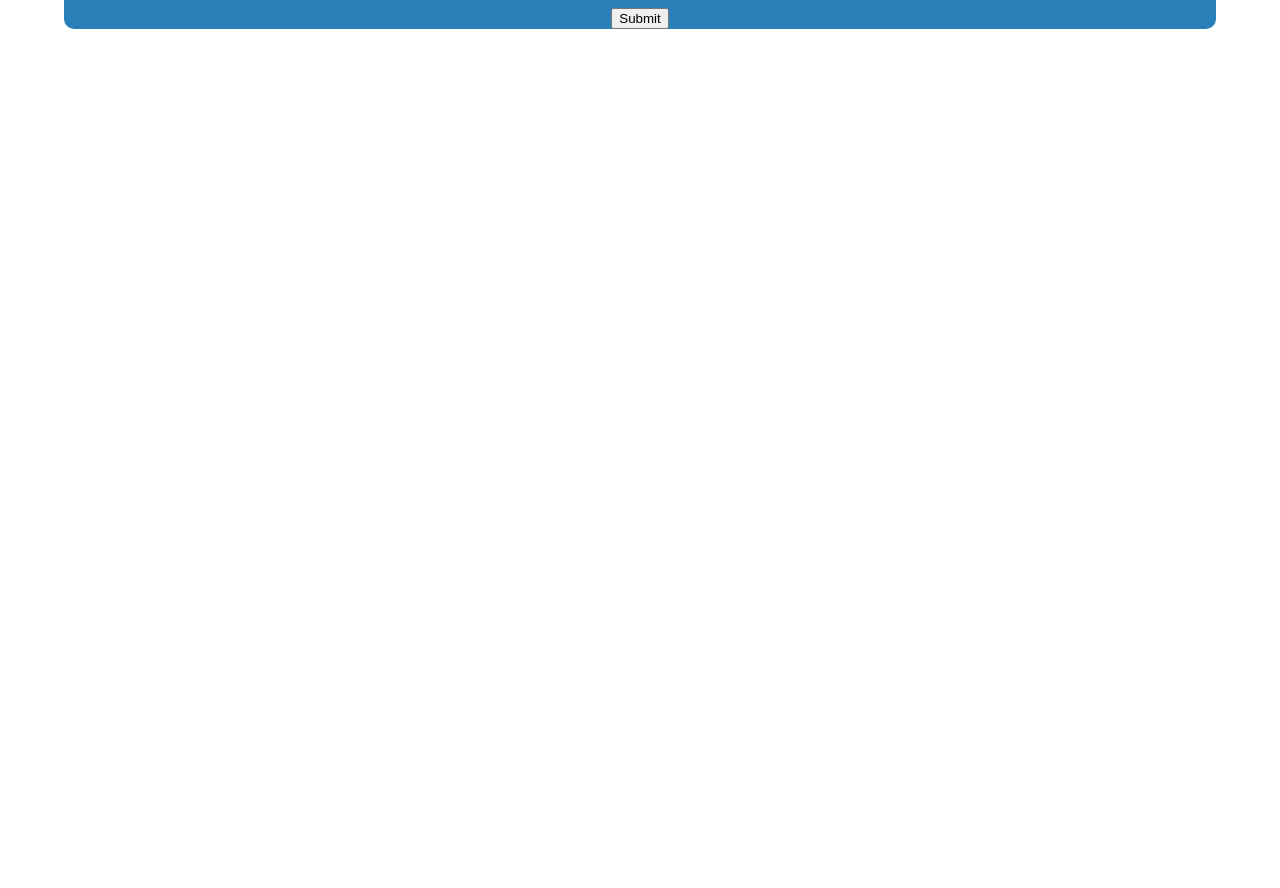
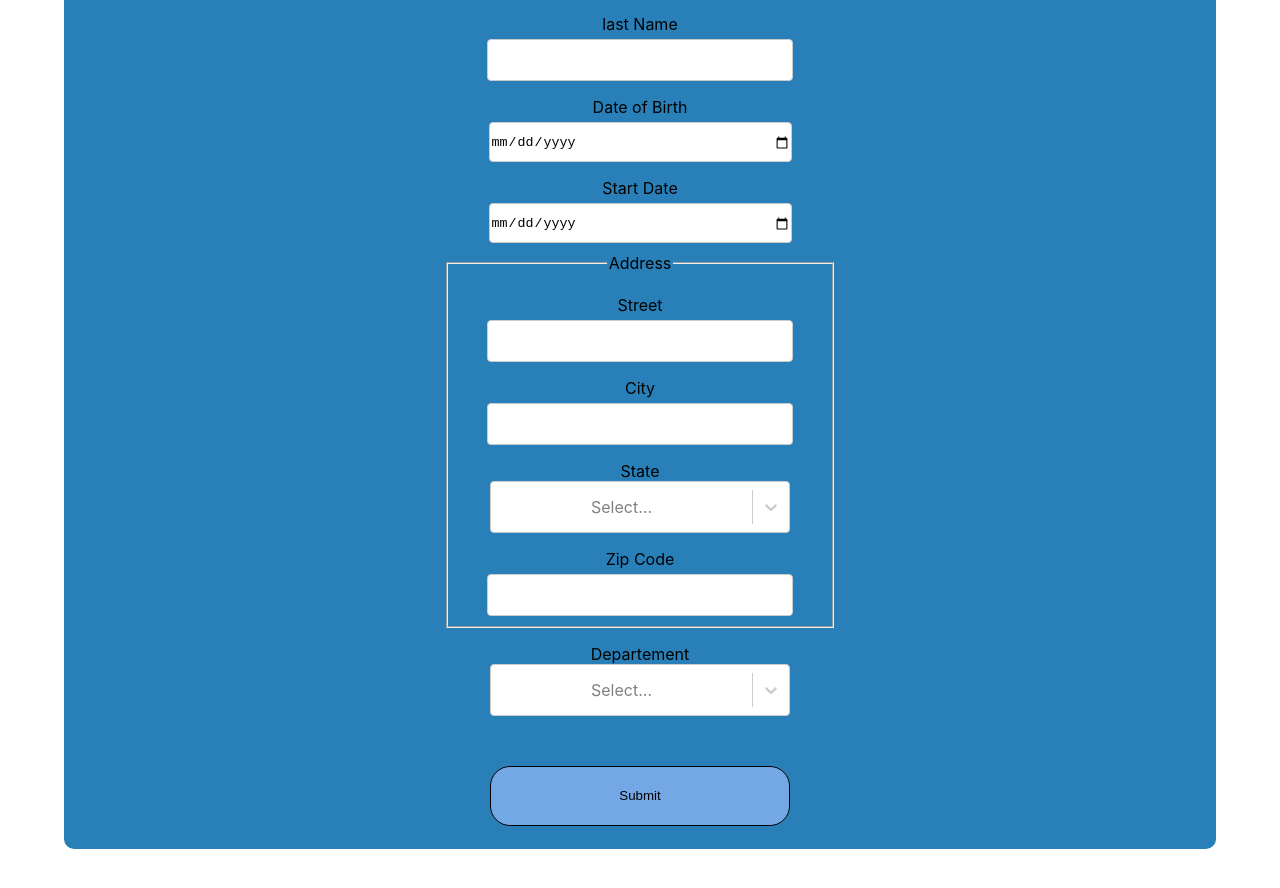
Before and after one commit to citymer/JeromeMercier_14_11102022, a React (Create React App) app: page / in a window 1280 px wide. Shown: the part 348-1236 px from the top of the page. Before the commit the page ends 800 px from the top, so only its background shows below. Built offline with nearby package versions, Linux system fonts and the light colour scheme.

Commit message:
mise en forme du formulaire avec tous les éléments

```diff
--- a/package.json
+++ b/package.json
@@ -13,6 +13,7 @@
     "react-redux": "^8.0.4",
     "react-router-dom": "^6.4.2",
     "react-scripts": "5.0.1",
+    "react-select": "^5.4.0",
     "sass": "^1.55.0",
     "styled-components": "^5.3.6",
     "web-vitals": "^2.1.4"
--- a/src/components/Formulaire.jsx
+++ b/src/components/Formulaire.jsx
@@ -1,23 +1,65 @@
 import React from 'react';
-import { useForm } from "react-hook-form";
+import Select from 'react-select'
+import { useForm,Controller } from "react-hook-form";
 
 const Formulaire = () => {
-    const { register,handleSubmit,formState:{errors}} = useForm(
-      {defaultValues: {firstName:"",lastName:""}});
+    const { register,handleSubmit,control,formState:{errors}} = useForm(
+      {defaultValues: {firstName:"",lastName:"",zipcode:""}});
 
     return (
     <form onSubmit={handleSubmit((data) => {
         console.log(data)
     })}>
-      <input {...register('firstName',{required: "this is required", minLength:{
-        value:2,message:"Min length is 2"}})}/>
+      <p>First Name</p>
+      <input  {...register('firstName',{required: "this is required", minLength:{
+        value:2,message:"Min length is 2"},pattern:/[A-Za-z]/})}/>
       <p>{errors.firstName?.message}</p>
+        <p>last Name</p>
       <input {...register("lastName",{required: "this is required", minLength:{
         value:2,
         message:"Min length is 2"
       }})}/>
       <p>{errors.lastName?.message}</p>
-      <input type="submit" />
+      <p>Date of Birth</p>
+      <input type="date"{...register("date", {valueAsDate:true})}/>
+      <p>Start Date</p>
+      <input type="date"{...register("startdate", {valueAsDate:true})}/>
+      <fieldset>
+        <legend>Address</legend>
+        <p>Street</p>
+        <input {...register("street", {required:"this is required"})}/>
+        <p>City</p>
+        <input {...register("city", {required:"this is required"})}/>
+        <p>State</p>
+        <Controller
+        name="select"
+        control={control}
+        render={({ field }) => <Select
+          {...field}
+          options={[
+            { value: "chocolate", label: "Chocolate" },
+            { value: "strawberry", label: "Strawberry" },
+            { value: "vanilla", label: "Vanilla" }
+          ]}
+          />}/>
+          <p>Zip Code</p>
+        <input type="number" {...register("zipcode",{min:0,max: 999999})}/>
+      </fieldset>
+      <p>Departement</p>
+      <Controller
+        name="Departement"
+        control={control}
+        render={({ field }) => <Select
+          {...field}
+          options={[
+            { value: "sales", label: "Sales" },
+            { value: "marketing", label: "Marketing" },
+            { value: "engineering", label: "Engineering" },
+            { value: "humanresources", label: "Human Resources" },
+            { value: "legal", label: "Legal" }
+          ]}
+        />}/>
+      <input type="submit" className='submit' />
     </form>
     );
 };
--- /dev/null
+++ b/src/styles/components/formulaire.css
@@ -0,0 +1 @@
+.formulaire{height:1000px;text-align:center;margin-top:40px;background-color:#2980b9;width:90%;margin:0 auto;border-radius:10px}.css-b62m3t-container{width:300px;margin:0 auto}input{margin-top:5px;width:300px;min-height:38px;border-radius:4px;border-width:1px;border-style:solid;border-color:#ccc;background-color:#fff}p{margin-bottom:0}fieldset{width:360px;margin:0 auto;margin-top:10px}.submit{margin-top:50px;background-color:#74a7e5;height:60px;border-radius:20px;border-color:#000}
--- /dev/null
+++ b/src/styles/components/formulaire.scss
@@ -0,0 +1,42 @@
+@import '../utils/variables.scss';
+
+.formulaire {
+    height: 1000px;
+    text-align: center;
+    margin-top: 40px;
+    background-color: $color-border;
+    width: 90%;
+    margin: 0 auto;
+    border-radius: 10px;
+}
+
+.css-b62m3t-container {
+    width: 300px;
+    margin: 0 auto;
+}
+input {
+    margin-top: 5px;
+    width: 300px;
+    min-height: 38px;
+    border-radius: 4px;
+    border-width: 1px;
+    border-style: solid;
+    border-color: hsl(0,0%,80%);
+    background-color: hsl(0,0%,100%);
+}
+p {
+    margin-bottom: 0;
+}
+fieldset {
+    width: 360px;
+    margin: 0 auto;
+    margin-top: 10px
+}
+.submit {
+    margin-top: 50px;
+    background-color: $color-primaire;
+    height: 60px;
+    border-radius: 20px;
+    border-color: black;
+
+}
--- a/src/styles/index.css
+++ b/src/styles/index.css
@@ -1 +1 @@
-header{text-align:center}.logo{width:180px;height:70px;padding-top:20px;padding-bottom:40px}.link{text-align:center}.lien{text-align:center;padding:10px 40px;border-radius:10px;font-size:25px;color:#fff;text-decoration:none;background-color:#74a7e5;border-bottom:5px solid #2980b9;text-shadow:0px -2px #2980b9;transition:all .1s}.lien:active{transform:translate(0px, 2px);border-bottom:1px solid}body{margin:0;font-family:Arial,Helvetica,sans-serif}.formulaire{text-align:center;margin-top:40px;background-color:#2980b9;width:90%;margin:0 auto;border-radius:10px}h1{font-size:40px;color:#fff}
+header{text-align:center}.logo{width:180px;height:70px;padding-top:20px;padding-bottom:40px}.link{text-align:center}.lien{text-align:center;padding:10px 40px;border-radius:10px;font-size:25px;color:#fff;text-decoration:none;background-color:#74a7e5;border-bottom:5px solid #2980b9;text-shadow:0px -2px #2980b9;transition:all .1s}.lien:active{transform:translate(0px, 2px);border-bottom:1px solid}.formulaire{height:1000px;text-align:center;margin-top:40px;background-color:#2980b9;width:90%;margin:0 auto;border-radius:10px}.css-b62m3t-container{width:300px;margin:0 auto}input{margin-top:5px;width:300px;min-height:38px;border-radius:4px;border-width:1px;border-style:solid;border-color:#ccc;background-color:#fff}p{margin-bottom:0}.submit{margin-top:20px}body{margin:0;font-family:Arial,Helvetica,sans-serif}main{height:1150px}h1{font-size:40px;color:#fff}
--- a/src/styles/index.scss
+++ b/src/styles/index.scss
@@ -1,17 +1,13 @@
 @import './components/header.scss';
 @import './components/buttonCurrent.scss';
+@import './components/formulaire.scss';
 
 body {
     margin: 0;
     font-family: Arial, Helvetica, sans-serif;
 }
-.formulaire {
-    text-align: center;
-    margin-top: 40px;
-    background-color: $color-border;
-    width: 90%;
-    margin: 0 auto;
-    border-radius: 10px;
+main {
+    height: 1150px;
 }
 h1 {
     font-size: 40px;
```
Also changed, not shown: 1 other file (tests, documents, lock files or other folders).
